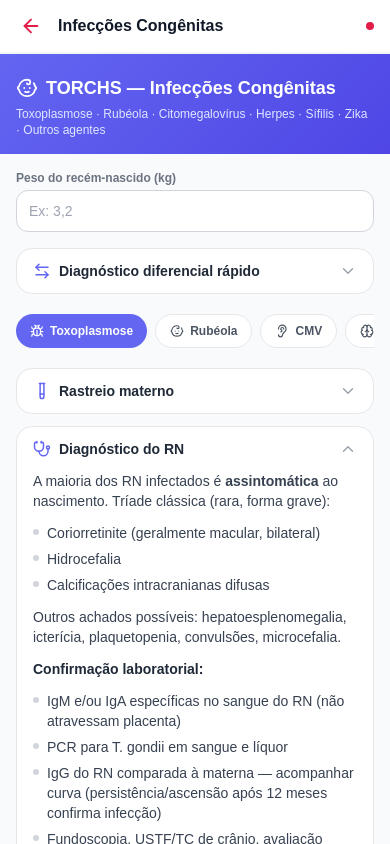
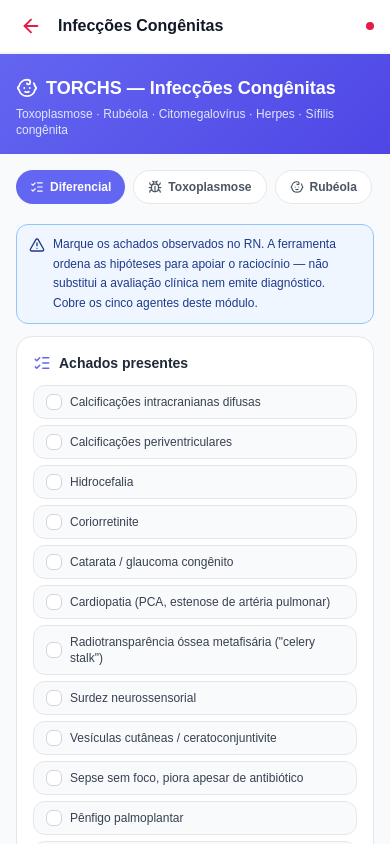
Before and after one commit to henriquepedbsb-pixel/pedhub, a React (Vite) app: page /#/torchs in a window 390 px wide. Shown: the top 844 px of the page. Built offline with nearby package versions, Linux system fonts and the light colour scheme.

Commit message:
Update torchs.jsx

```diff
--- a/src/modulos/torchs.jsx
+++ b/src/modulos/torchs.jsx
@@ -1,3 +1,4 @@
+// src/modulos/torchs.jsx
 import React, { useState } from "react";
 import {
   AlertTriangle,
@@ -13,9 +14,10 @@ import {
   Brain,
   Heart,
   Bug,
-  Biohazard,
-  Layers,
-  ArrowLeftRight,
+  ListChecks,
+  Check,
+  ChevronRight,
+  RotateCcw,
 } from "lucide-react";
 
 const COR = "#6366F1"; // indigo-500 — cor do módulo TORCHS
@@ -31,7 +33,6 @@ function Section({ title, icon: Icon, open, onToggle, children }) {
       <button
         type="button"
         onClick={onToggle}
-        aria-expanded={open}
         className="w-full flex items-center justify-between px-4 py-3 text-left"
       >
         <span className="flex items-center gap-2 font-semibold text-gray-800 text-sm">
@@ -98,34 +99,6 @@ function FonteTag({ children }) {
   );
 }
 
-function DiferencialCard({ icon: Icon, label, sublabel, achadoImagem, achadoClinico, confirmacao, onClick }) {
-  return (
-    <button
-      type="button"
-      onClick={onClick}
-      className="w-full text-left rounded-xl bg-gray-50 border border-gray-200 px-3 py-2.5 hover:border-indigo-300 transition-colors"
-    >
-      <span className="flex items-center gap-1.5 mb-1.5">
-        <Icon size={15} style={{ color: COR }} />
-        <span className="font-semibold text-gray-800 text-sm">{label}</span>
-        {sublabel && <span className="text-[11px] text-gray-400">· {sublabel}</span>}
-      </span>
-      <p className="text-xs text-gray-600 leading-relaxed">
-        <span className="font-medium text-gray-700">Imagem/SNC: </span>
-        {achadoImagem}
-      </p>
-      <p className="text-xs text-gray-600 leading-relaxed mt-1">
-        <span className="font-medium text-gray-700">Achado-chave: </span>
-        {achadoClinico}
-      </p>
-      <p className="text-xs text-gray-600 leading-relaxed mt-1">
-        <span className="font-medium text-gray-700">Confirmação: </span>
-        {confirmacao}
-      </p>
-    </button>
-  );
-}
-
 // ─────────────────────────────────────────────────────────
 // Componente principal
 // ─────────────────────────────────────────────────────────
@@ -136,99 +109,179 @@ const PATOGENOS = [
   { id: "cmv", label: "CMV", icon: Ear },
   { id: "herpes", label: "Herpes", icon: Brain },
   { id: "sifilis", label: "Sífilis", icon: Heart },
-  { id: "zika", label: "Zika", icon: Biohazard },
-  { id: "outros", label: "Outros agentes", icon: Layers },
 ];
 
-const DIFERENCIAL = [
-  {
-    aba: "toxo",
-    icon: Bug,
-    label: "Toxoplasmose",
-    achadoImagem: "Calcificações intracranianas difusas + hidrocefalia",
-    achadoClinico: "Coriorretinite macular, geralmente bilateral",
-    confirmacao: "IgM/IgA específicas + PCR em sangue/LCR",
-  },
-  {
-    aba: "rubeola",
-    icon: Baby,
-    label: "Rubéola",
-    achadoImagem: "Cardiopatia (PCA, estenose de artéria pulmonar periférica)",
-    achadoClinico: "Catarata + surdez neurossensorial (tríade de Gregg)",
-    confirmacao: "IgM específica + isolamento viral/PCR",
-  },
-  {
-    aba: "cmv",
-    icon: Ear,
-    label: "CMV",
-    achadoImagem: "Calcificações periventriculares",
-    achadoClinico: "Surdez neurossensorial — principal causa infecciosa isolada",
-    confirmacao: "PCR de urina/saliva nas 3 primeiras semanas de vida",
-  },
-  {
-    aba: "herpes",
-    icon: Brain,
-    label: "Herpes",
-    achadoImagem: "Encefalite (pode ocorrer sem lesão de pele)",
-    achadoClinico: "Início entre 5–17 dias; vesículas ou quadro séptico sem foco",
-    confirmacao: "PCR de lesão cutânea, sangue e LCR",
-  },
-  {
-    aba: "sifilis",
-    icon: Heart,
-    label: "Sífilis",
-    achadoImagem: "Periostite/osteocondrite em Rx de ossos longos",
-    achadoClinico: "Pênfigo palmoplantar + coriza sanguinolenta",
-    confirmacao: "VDRL comparado ao materno + avaliação de LCR",
-  },
-  {
-    aba: "zika",
-    icon: Biohazard,
-    label: "Zika",
-    achadoImagem: "Calcificações córtico-subcorticais (não periventriculares) + microcefalia desproporcional",
-    achadoClinico: "Artrogripose e espasticidade por comprometimento motor",
-    confirmacao: "RT-PCR em sangue/urina/LCR nas primeiras 48–72h",
-  },
-  {
-    aba: "outros",
-    icon: Layers,
-    label: "Varicela congênita",
-    sublabel: "infecção materna 8–20 sem",
-    achadoImagem: "Atrofia cortical cerebral, microcefalia",
-    achadoClinico: "Cicatrizes cutâneas em padrão dermatomal + hipoplasia de membro",
-    confirmacao: "Predominantemente clínico + história materna",
-  },
-  {
-    aba: "outros",
-    icon: Layers,
-    label: "Parvovírus B19",
-    sublabel: "sem síndrome malformativa clássica",
-    achadoImagem: "Sem padrão de calcificação típico — risco é hidropsia, não malformação",
-    achadoClinico: "Anemia fetal grave por aplasia eritroide → hidropsia não imune",
-    confirmacao: "PCR + sorologia materna + Doppler de artéria cerebral média fetal",
-  },
+const NOME_PATOGENO = {
+  toxo: "Toxoplasmose",
+  rubeola: "Rubéola",
+  cmv: "CMV",
+  herpes: "Herpes",
+  sifilis: "Sífilis",
+};
+
+/* ─── Diferencial rápido por achado ───────────────────────────────────────
+   Achados DISCRIMINANTES extraídos do conteúdo das próprias abas — nenhum
+   sinal novo é introduzido; cobre apenas os 5 agentes já presentes no
+   módulo. Ranqueamento PONDERADO (patognomônico decide, sugestivos
+   ranqueiam), adequado ao diferencial de TORCH, onde o poder discriminante
+   dos achados é muito desigual.
+   Apoio ao raciocínio do médico — não emite diagnóstico. */
+const PESO = { pat: 100, forte: 10, sugestivo: 3 };
+
+const ACHADOS = [
+  { id: "calc_difusas",   label: "Calcificações intracranianas difusas",           mapa: { toxo: "pat" } },
+  { id: "calc_periven",   label: "Calcificações periventriculares",                mapa: { cmv: "pat" } },
+  { id: "hidrocefalia",   label: "Hidrocefalia",                                   mapa: { toxo: "forte" } },
+  { id: "coriorretinite", label: "Coriorretinite",                                 mapa: { toxo: "forte", cmv: "sugestivo" } },
+  { id: "catarata",       label: "Catarata / glaucoma congênito",                  mapa: { rubeola: "pat" } },
+  { id: "cardiopatia",    label: "Cardiopatia (PCA, estenose de artéria pulmonar)", mapa: { rubeola: "forte" } },
+  { id: "celery",         label: 'Radiotransparência óssea metafisária ("celery stalk")', mapa: { rubeola: "forte" } },
+  { id: "surdez",         label: "Surdez neurossensorial",                         mapa: { cmv: "forte", rubeola: "forte" } },
+  { id: "vesiculas",      label: "Vesículas cutâneas / ceratoconjuntivite",        mapa: { herpes: "pat" } },
+  { id: "sepse_atb",      label: "Sepse sem foco, piora apesar de antibiótico",    mapa: { herpes: "forte" } },
+  { id: "penfigo",        label: "Pênfigo palmoplantar",                           mapa: { sifilis: "pat" } },
+  { id: "coriza_sang",    label: "Coriza sanguinolenta",                           mapa: { sifilis: "forte" } },
+  { id: "periostite",     label: "Periostite / pseudoparalisia de Parrot",         mapa: { sifilis: "forte" } },
+  { id: "microcefalia",   label: "Microcefalia",                                   mapa: { cmv: "sugestivo", toxo: "sugestivo" } },
+  { id: "blueberry",      label: 'Púrpura em "blueberry muffin"',                  mapa: { rubeola: "sugestivo", cmv: "sugestivo" } },
+  { id: "hepatoesple",    label: "Hepatoesplenomegalia",                           mapa: { toxo: "sugestivo", rubeola: "sugestivo", cmv: "sugestivo", sifilis: "sugestivo" } },
 ];
 
+function ranquear(marcados) {
+  const scores = {};
+  ACHADOS.forEach((a) => {
+    if (!marcados[a.id]) return;
+    Object.entries(a.mapa).forEach(([pat, nivel]) => {
+      if (!scores[pat]) scores[pat] = { pontos: 0, patognomonico: false, achados: [] };
+      scores[pat].pontos += PESO[nivel];
+      if (nivel === "pat") scores[pat].patognomonico = true;
+      scores[pat].achados.push(a.label);
+    });
+  });
+  return Object.entries(scores)
+    .map(([id, s]) => ({ id, ...s, label: NOME_PATOGENO[id] }))
+    .sort((a, b) => (b.patognomonico - a.patognomonico) || (b.pontos - a.pontos));
+}
+
+// Definido FORA do componente principal (decisão arquitetural fixa 5).
+function DiferencialAchados({ onSelecionar }) {
+  const [marcados, setMarcados] = useState({});
+  const toggle = (id) => setMarcados((p) => ({ ...p, [id]: !p[id] }));
+  const limpar = () => setMarcados({});
+
+  const algum = Object.values(marcados).some(Boolean);
+  const ranking = algum ? ranquear(marcados) : [];
+
+  return (
+    <div>
+      <AlertaBox tone="blue">
+        Marque os achados observados no RN. A ferramenta ordena as hipóteses
+        para apoiar o raciocínio — não substitui a avaliação clínica nem emite
+        diagnóstico. Cobre os cinco agentes deste módulo.
+      </AlertaBox>
+
+      <div className="border border-gray-200 rounded-2xl bg-white p-4 mt-3">
+        <div className="flex items-center justify-between mb-3">
+          <span className="flex items-center gap-2 font-semibold text-gray-800 text-sm">
+            <ListChecks size={18} style={{ color: COR }} />
+            Achados presentes
+          </span>
+          {algum && (
+            <button type="button" onClick={limpar} className="flex items-center gap-1 text-xs text-gray-400">
+              <RotateCcw size={13} /> Limpar
+            </button>
+          )}
+        </div>
+
+        <div className="flex flex-col gap-1.5">
+          {ACHADOS.map((a) => {
+            const on = !!marcados[a.id];
+            return (
+              <button
+                key={a.id}
+                type="button"
+                onClick={() => toggle(a.id)}
+                className={
+                  on
+                    ? "flex items-center gap-2 text-left rounded-xl border px-3 py-2 text-xs font-medium bg-indigo-50 border-indigo-300 text-indigo-900"
+                    : "flex items-center gap-2 text-left rounded-xl border px-3 py-2 text-xs font-medium bg-gray-50 border-gray-200 text-gray-700"
+                }
+              >
+                <span
+                  className={
+                    on
+                      ? "shrink-0 h-4 w-4 rounded-md flex items-center justify-center !bg-indigo-500 text-white"
+                      : "shrink-0 h-4 w-4 rounded-md border border-gray-300 bg-white"
+                  }
+                >
+                  {on && <Check size={12} />}
+                </span>
+                {a.label}
+              </button>
+            );
+          })}
+        </div>
+      </div>
+
+      {algum && (
+        <div className="mt-3">
+          <p className="text-xs font-semibold text-gray-500 uppercase tracking-wide mb-2 px-1">
+            Hipóteses a considerar
+          </p>
+          <div className="flex flex-col gap-2">
+            {ranking.map((r, i) => {
+              const destaque = i === 0;
+              return (
+                <button
+                  key={r.id}
+                  type="button"
+                  onClick={() => onSelecionar(r.id)}
+                  className={
+                    destaque
+                      ? "w-full text-left rounded-2xl border-2 bg-white p-3 flex items-start justify-between gap-2 border-indigo-300"
+                      : "w-full text-left rounded-2xl border bg-white p-3 flex items-start justify-between gap-2 border-gray-200"
+                  }
+                >
+                  <div className="min-w-0">
+                    <div className="flex items-center gap-2 flex-wrap">
+                      <span className="font-bold text-sm text-gray-800">{r.label}</span>
+                      {r.patognomonico && (
+                        <span className="text-[10px] font-bold uppercase tracking-wide text-indigo-900 bg-indigo-100 rounded-full px-2 py-0.5">
+                          achado patognomônico
+                        </span>
+                      )}
+                    </div>
+                    <p className="text-[11px] text-gray-500 mt-1 leading-relaxed">
+                      Compatível com: {r.achados.join(" · ")}
+                    </p>
+                  </div>
+                  <ChevronRight size={18} className="text-gray-300 shrink-0 mt-0.5" />
+                </button>
+              );
+            })}
+          </div>
+          {ranking[0] && !ranking[0].patognomonico && (
+            <AlertaBox tone="amber">
+              Nenhum achado patognomônico marcado — as hipóteses acima estão
+              ordenadas por compatibilidade. Considere achados adicionais, a
+              neuroimagem e o contexto materno.
+            </AlertaBox>
+          )}
+        </div>
+      )}
+    </div>
+  );
+}
+
 export default function Torchs() {
-  const [aba, setAba] = useState("toxo");
+  const [aba, setAba] = useState("diferencial");
   const [pesoStr, setPesoStr] = useState("");
-  const [abertas, setAbertas] = useState({
-    diferencial: false,
-    rastreio: false,
-    diagnostico: true,
-    tratamento: false,
-    seguimento: false,
-  });
+  const [abertas, setAbertas] = useState({ rastreio: false, diagnostico: true, tratamento: false, seguimento: false });
 
   const peso = parseFloat(pesoStr.replace(",", "."));
   const pesoValido = !Number.isNaN(peso) && peso > 0;
 
   const toggle = (chave) => setAbertas((prev) => ({ ...prev, [chave]: !prev[chave] }));
-
-  const irParaAba = (idAba) => {
-    setAba(idAba);
-    setAbertas((prev) => ({ ...prev, diagnostico: true }));
-  };
 
   const round = (n, casas = 1) => {
     if (!pesoValido) return null;
@@ -245,11 +298,12 @@ export default function Torchs() {
           TORCHS — Infecções Congênitas
         </h1>
         <p className="text-indigo-100 text-xs mt-1">
-          Toxoplasmose · Rubéola · Citomegalovírus · Herpes · Sífilis · Zika · Outros agentes
+          Toxoplasmose · Rubéola · Citomegalovírus · Herpes · Sífilis congênita
         </p>
       </div>
 
-      {/* Peso do RN — usado nas calculadoras de dose de todas as abas */}
+      {/* Peso do RN — usado nas calculadoras de dose (oculto no diferencial) */}
+      {aba !== "diferencial" && (
         <div className="px-4 pt-4">
           <label className="block text-xs font-semibold text-gray-500 mb-1">
             Peso do recém-nascido (kg)
@@ -263,41 +317,23 @@ export default function Torchs() {
             className="w-full rounded-xl border border-gray-300 px-3 py-2.5 text-sm focus:outline-none focus:!ring-2 focus:!ring-indigo-400"
           />
         </div>
-
-      {/* Diagnóstico diferencial rápido — visão comparativa entre todos os agentes */}
-      <div className="px-4 pt-4">
-        <Section
-          title="Diagnóstico diferencial rápido"
-          icon={ArrowLeftRight}
-          open={abertas.diferencial}
-          onToggle={() => toggle("diferencial")}
-        >
-          <p className="text-xs text-gray-500">
-            Toque em um agente para abrir a aba completa com achados, confirmação e conduta.
-          </p>
-          <div className="grid grid-cols-1 sm:grid-cols-2 gap-2">
-            {DIFERENCIAL.map((item, idx) => (
-              <DiferencialCard
-                key={`${item.aba}-${idx}`}
-                icon={item.icon}
-                label={item.label}
-                sublabel={item.sublabel}
-                achadoImagem={item.achadoImagem}
-                achadoClinico={item.achadoClinico}
-                confirmacao={item.confirmacao}
-                onClick={() => irParaAba(item.aba)}
-              />
-            ))}
-          </div>
-          <AlertaBox tone="blue">
-            Ferramenta de orientação rápida — a confirmação diagnóstica sempre depende da correlação clínico-laboratorial completa, não apenas de um achado isolado.
-          </AlertaBox>
-        </Section>
-      </div>
+      )}
 
       {/* Abas por patógeno */}
-      <div className="px-4 pt-2">
+      <div className="px-4 pt-4">
         <div className="flex gap-2 overflow-x-auto pb-1">
+          <button
+            type="button"
+            onClick={() => setAba("diferencial")}
+            className={
+              aba === "diferencial"
+                ? "!bg-indigo-500 !text-white flex items-center gap-1.5 whitespace-nowrap rounded-full px-3.5 py-2 text-xs font-semibold shrink-0"
+                : "bg-white text-gray-600 border border-gray-200 flex items-center gap-1.5 whitespace-nowrap rounded-full px-3.5 py-2 text-xs font-semibold shrink-0"
+            }
+          >
+            <ListChecks size={14} />
+            Diferencial
+          </button>
           {PATOGENOS.map((p) => {
             const ativo = aba === p.id;
             const Icon = p.icon;
@@ -322,6 +358,10 @@ export default function Torchs() {
 
       {/* Conteúdo da aba ativa */}
       <div className="px-4 pt-4">
+        {aba === "diferencial" && (
+          <DiferencialAchados onSelecionar={setAba} />
+        )}
+
         {aba === "toxo" && (
           <>
             <Section title="Rastreio materno" icon={TestTube} open={abertas.rastreio} onToggle={() => toggle("rastreio")}>
@@ -600,121 +640,6 @@ export default function Torchs() {
             </Section>
           </>
         )}
-
-        {aba === "zika" && (
-          <>
-            <Section title="Rastreio materno" icon={TestTube} open={abertas.rastreio} onToggle={() => toggle("rastreio")}>
-              <ul className="space-y-1.5">
-                <Bullet>Notificar síndrome exantemática suspeita: exantema pruriginoso + pelo menos 2 de: febre baixa, artralgia/artrite, conjuntivite não purulenta, edema periarticular.</Bullet>
-                <Bullet>Diagnóstico na fase aguda por RT-PCR em sangue e urina (viremia curta, mais prolongada na urina).</Bullet>
-                <Bullet>Sorologia (IgM/IgG) tem reação cruzada com outros flavivírus (dengue, febre amarela) — interpretar com cautela em áreas de cocirculação.</Bullet>
-                <Bullet>USG obstétrica seriada após suspeita/confirmação, à procura de sinais de acometimento fetal.</Bullet>
-              </ul>
-              <FonteTag>MS — Protocolo de Vigilância da Síndrome Congênita do Zika</FonteTag><FonteTag>SBP</FonteTag>
-            </Section>
-
-            <Section title="Diagnóstico do RN" icon={Stethoscope} open={abertas.diagnostico} onToggle={() => toggle("diagnostico")}>
-              <p>Conjunto de achados conhecido como <strong>Síndrome Congênita do Zika (SCZ)</strong>, com espectro de gravidade variável:</p>
-              <ul className="space-y-1.5">
-                <Bullet>Microcefalia grave, frequentemente com desproporção craniofacial</Bullet>
-                <Bullet>Calcificações corticais/subcorticais e ventriculomegalia</Bullet>
-                <Bullet>Simplificação do padrão giral (lisencefalia/paquigiria) e disgenesia de corpo caloso</Bullet>
-                <Bullet>Artrogripose e hipertonia/espasticidade por comprometimento de neurônio motor</Bullet>
-                <Bullet>Alterações oculares: atrofia coriorretiniana macular focal, mosqueado pigmentar, microftalmia</Bullet>
-              </ul>
-              <p className="font-semibold text-gray-800">Confirmação:</p>
-              <ul className="space-y-1.5">
-                <Bullet>RT-PCR em sangue, urina e LCR do RN, idealmente nas primeiras 48–72h (viremia breve — resultado negativo não exclui SCZ)</Bullet>
-                <Bullet>Sorologia IgM (mesma limitação de reação cruzada da sorologia materna)</Bullet>
-                <Bullet>Correlação obrigatória com neuroimagem (USTF ou RM de crânio)</Bullet>
-              </ul>
-              <AlertaBox tone="amber">Diferente do CMV, as calcificações da SCZ tendem a ser córtico-subcorticais, não periventriculares — achado útil no diagnóstico diferencial de imagem.</AlertaBox>
-            </Section>
-
-            <Section title="Tratamento" icon={Pill} open={abertas.tratamento} onToggle={() => toggle("tratamento")}>
-              <AlertaBox tone="blue">Não existe terapia antiviral específica para Zika congênito. O manejo é de suporte, multidisciplinar, e deve começar o mais precocemente possível.</AlertaBox>
-              <ul className="space-y-1.5">
-                <Bullet>Fisioterapia motora precoce para espasticidade/artrogripose</Bullet>
-                <Bullet>Manejo de epilepsia se convulsões (alta prevalência em SCZ)</Bullet>
-                <Bullet>Avaliação e suporte para disfagia/risco de aspiração</Bullet>
-                <Bullet>Estimulação precoce do desenvolvimento com equipe multiprofissional</Bullet>
-              </ul>
-            </Section>
-
-            <Section title="Seguimento" icon={CalendarClock} open={abertas.seguimento} onToggle={() => toggle("seguimento")}>
-              <ul className="space-y-1.5">
-                <Bullet>Neuroimagem e avaliação neurológica seriada</Bullet>
-                <Bullet>Avaliação oftalmológica e auditiva (BERA) periódicas</Bullet>
-                <Bullet>Acompanhamento de DNPM multidisciplinar prolongado</Bullet>
-                <Bullet>Vigilância ativa para epilepsia de início tardio</Bullet>
-              </ul>
-            </Section>
-          </>
-        )}
-
-        {aba === "outros" && (
-          <>
-            <Section title="Rastreio materno" icon={TestTube} open={abertas.rastreio} onToggle={() => toggle("rastreio")}>
-              <p className="font-semibold text-gray-800">Varicela congênita</p>
-              <ul className="space-y-1.5">
-                <Bullet>Risco de síndrome fetal é maior quando a infecção materna ocorre entre 8–20 semanas (pico relatado entre 13–20 semanas).</Bullet>
-                <Bullet>Confirmar histórico vacinal/imunidade prévia — vacina de vírus vivo é contraindicada na gestação.</Bullet>
-                <Bullet>Gestante suscetível exposta a caso de varicela: considerar imunoglobulina específica (VZIG), dentro da janela recomendada pelo protocolo institucional.</Bullet>
-              </ul>
-              <p className="font-semibold text-gray-800 pt-2">Parvovírus B19</p>
-              <ul className="space-y-1.5">
-                <Bullet>Investigar diante de exantema "face esbofeteada" em gestante ou contato com caso confirmado, sobretudo na 1ª metade da gestação.</Bullet>
-                <Bullet>Sorologia materna (IgM/IgG) para confirmar infecção aguda.</Bullet>
-                <Bullet>USG obstétrica seriada com Doppler de artéria cerebral média para rastrear anemia fetal após infecção confirmada.</Bullet>
-              </ul>
-              <FonteTag>SBP</FonteTag><FonteTag>AAP Red Book</FonteTag><FonteTag>MS</FonteTag>
-            </Section>
-
-            <Section title="Diagnóstico do RN" icon={Stethoscope} open={abertas.diagnostico} onToggle={() => toggle("diagnostico")}>
-              <p className="font-semibold text-gray-800">Varicela congênita (Síndrome da Varicela Congênita)</p>
-              <ul className="space-y-1.5">
-                <Bullet>Cicatrizes cutâneas em padrão dermatomal (zigue-zague) e hipoplasia de membro</Bullet>
-                <Bullet>Microftalmia, catarata, coriorretinite</Bullet>
-                <Bullet>Atrofia cortical cerebral, microcefalia</Bullet>
-                <Bullet>Diagnóstico predominantemente clínico + história materna; PCR de lesão cutânea pode auxiliar, mas IgM no RN é frequentemente inconclusiva</Bullet>
-              </ul>
-              <p className="font-semibold text-gray-800 pt-2">Parvovírus B19</p>
-              <ul className="space-y-1.5">
-                <Bullet>Não costuma causar síndrome malformativa clássica — o principal risco é anemia fetal grave por aplasia eritroide transitória, podendo evoluir a hidropsia fetal não imune</Bullet>
-                <Bullet>RN pode nascer com anemia, edema generalizado e derrames cavitários se a hidropisia não foi resolvida antes do parto</Bullet>
-                <Bullet>Confirmação: PCR para parvovírus B19 em sangue do RN + sorologia materna compatível</Bullet>
-              </ul>
-            </Section>
-
-            <Section title="Tratamento" icon={Pill} open={abertas.tratamento} onToggle={() => toggle("tratamento")}>
-              <p className="font-semibold text-gray-800">Varicela congênita</p>
-              <AlertaBox tone="blue">Sem terapia antiviral específica para a síndrome já estabelecida — manejo de suporte conforme sequelas (oftalmológico, ortopédico, neurológico).</AlertaBox>
-              <p className="text-xs text-gray-500 mt-2">
-                Atenção: varicela materna entre 5 dias antes e 2 dias após o parto configura risco de varicela neonatal grave (cenário distinto da síndrome congênita) — conduta com VZIG/aciclovir IV segue protocolo institucional de infecções neonatais.
-              </p>
-              <p className="font-semibold text-gray-800 pt-3">Parvovírus B19</p>
-              <ul className="space-y-1.5">
-                <Bullet>Hidropsia fetal por anemia grave: transfusão intrauterina, conduzida pela medicina fetal antes do nascimento</Bullet>
-                <Bullet>Ao nascimento: suporte hemodinâmico e transfusional se anemia persistente</Bullet>
-                <Bullet>Sem antiviral específico disponível</Bullet>
-              </ul>
-            </Section>
-
-            <Section title="Seguimento" icon={CalendarClock} open={abertas.seguimento} onToggle={() => toggle("seguimento")}>
-              <p className="font-semibold text-gray-800">Varicela congênita</p>
-              <ul className="space-y-1.5">
-                <Bullet>Avaliação oftalmológica, ortopédica (membro hipoplásico) e neurológica seriadas</Bullet>
-                <Bullet>Acompanhamento do DNPM</Bullet>
-              </ul>
-              <p className="font-semibold text-gray-800 pt-2">Parvovírus B19</p>
-              <ul className="space-y-1.5">
-                <Bullet>Hemograma seriado se houve anemia neonatal</Bullet>
-                <Bullet>Avaliação cardiológica (função miocárdica) se houve hidropsia</Bullet>
-                <Bullet>Acompanhamento do DNPM</Bullet>
-              </ul>
-            </Section>
-          </>
-        )}
       </div>
 
       {/* Alertas gerais — visíveis em qualquer aba */}
@@ -722,7 +647,7 @@ export default function Torchs() {
         <AlertaBox tone="blue">
           <span className="flex items-start gap-1">
             <Info size={13} className="mt-0.5 shrink-0" />
-            Notificação compulsória obrigatória para sífilis congênita, toxoplasmose gestacional/congênita, síndrome congênita associada à infecção por Zika vírus e demais agravos conforme lista vigente do Ministério da Saúde.
+            Notificação compulsória obrigatória para sífilis congênita, toxoplasmose gestacional/congênita e demais agravos conforme lista vigente do Ministério da Saúde.
           </span>
         </AlertaBox>
       </div>
```
Lines whose indentation alone changed are shown as unchanged.
